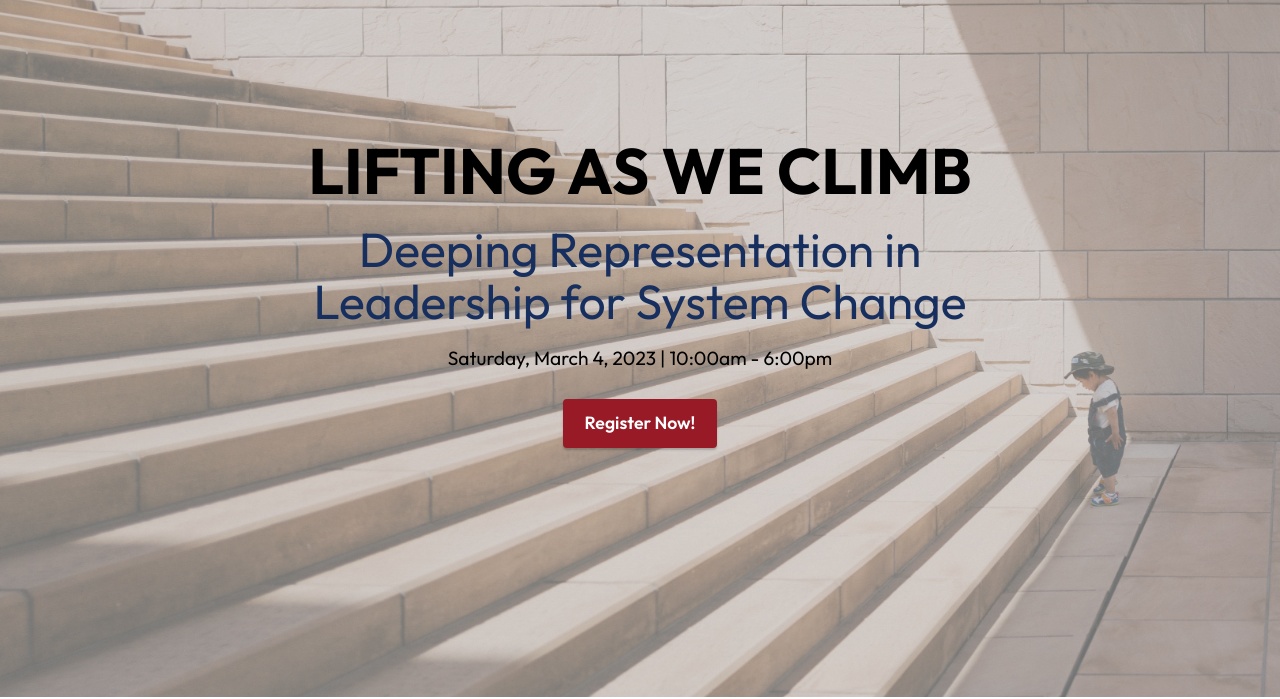
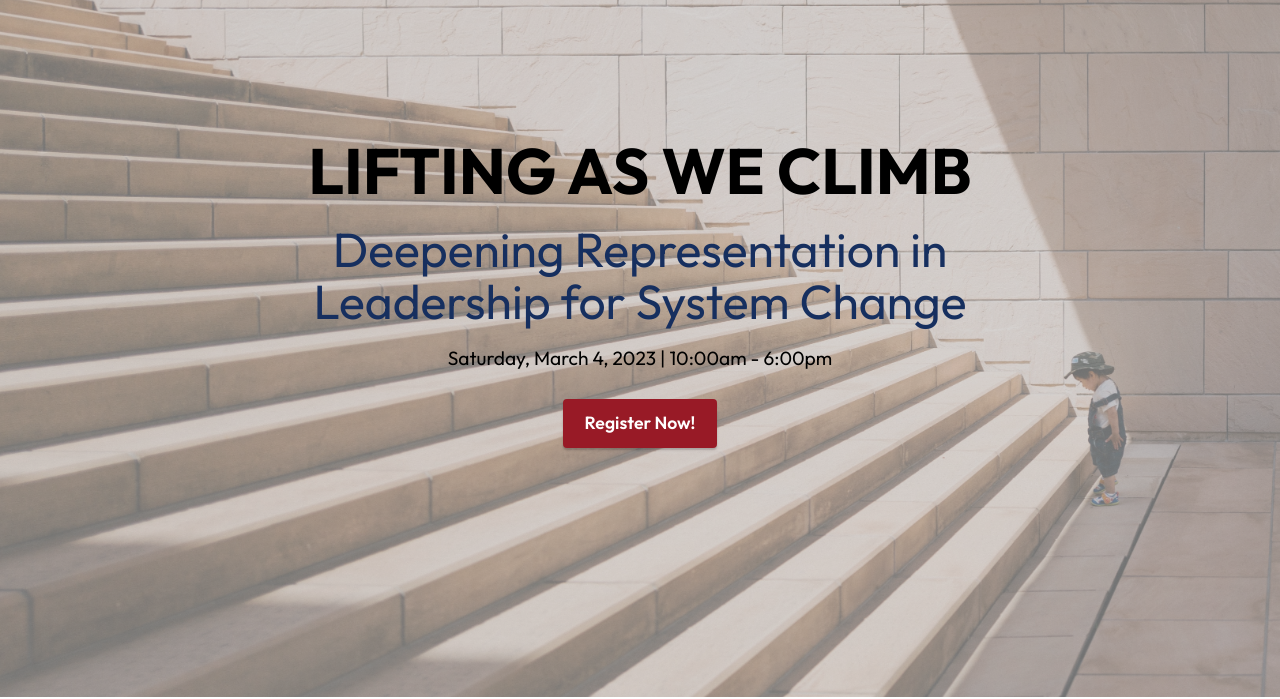
Before and after one commit to caaple/symposium, a plain HTML site: page index.html in a window 1280 px wide. Shown: the part 103-802 px from the top of the page. Drawn offline with Linux system fonts and the light colour scheme.

Commit message:
Update index.html

```diff
--- a/index.html
+++ b/index.html
@@ -68,7 +68,7 @@
         <div class="row justify-content-center">
             <div class="col-12 col-lg-10">
                 <h1 class="mbr-section-title mbr-fonts-style mbr-white mb-3 display-1"><strong>LIFTING AS WE CLIMB</strong></h1>
-                <h2 class="mbr-section-subtitle mbr-fonts-style mbr-white mb-3 display-2">Deeping Representation in<br>Leadership for System Change</h2>
+                <h2 class="mbr-section-subtitle mbr-fonts-style mbr-white mb-3 display-2">Deepening Representation in<br>Leadership for System Change</h2>
                 <p class="mbr-text mbr-white mbr-fonts-style display-7">Saturday, March 4, 2023 | 10:00am - 6:00pm</p>
                 <div class="mbr-section-btn mt-3"><a class="btn btn-primary display-4" href="https://bit.ly/mar4caaple" target="_blank">Register Now!</a></div>
             </div>
```
